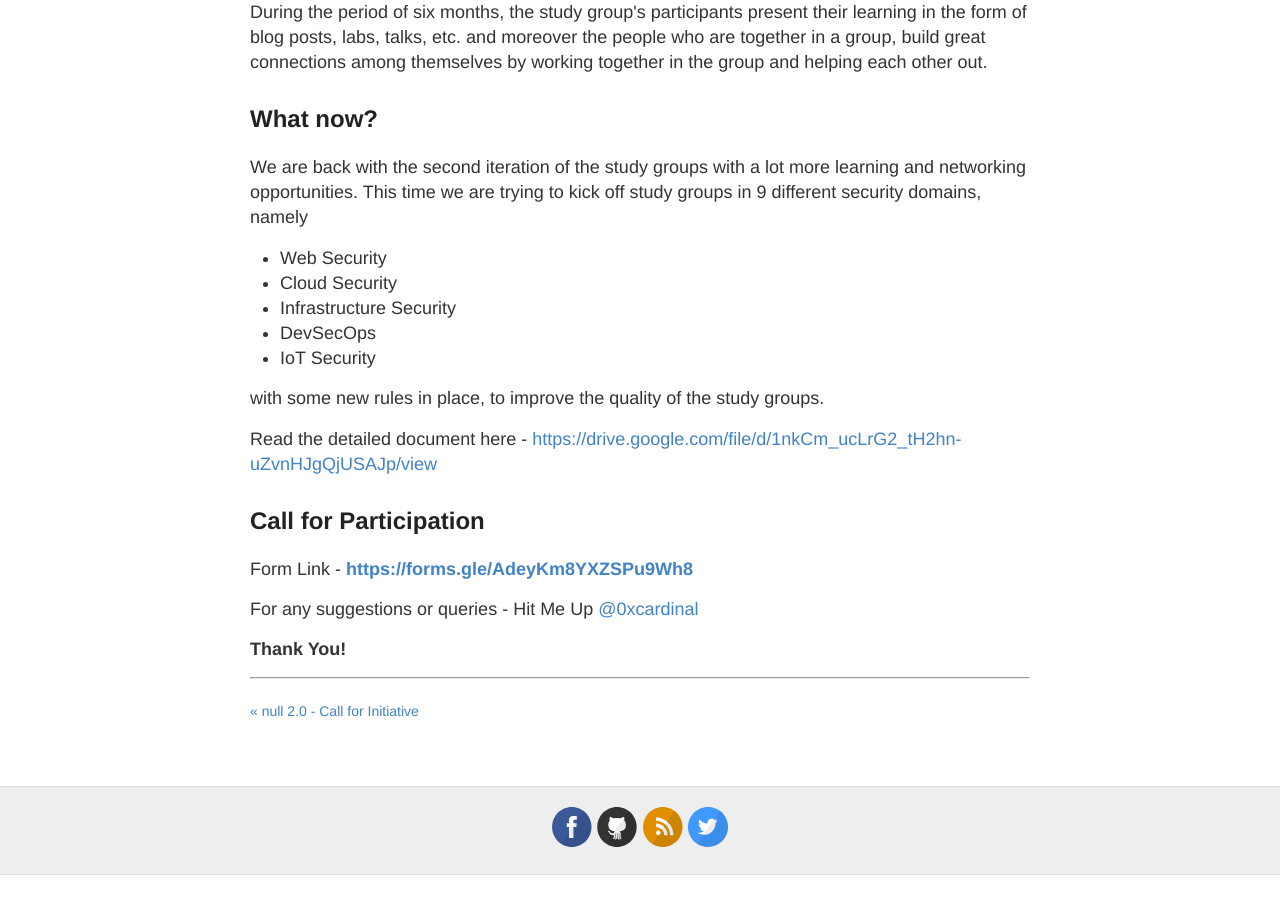
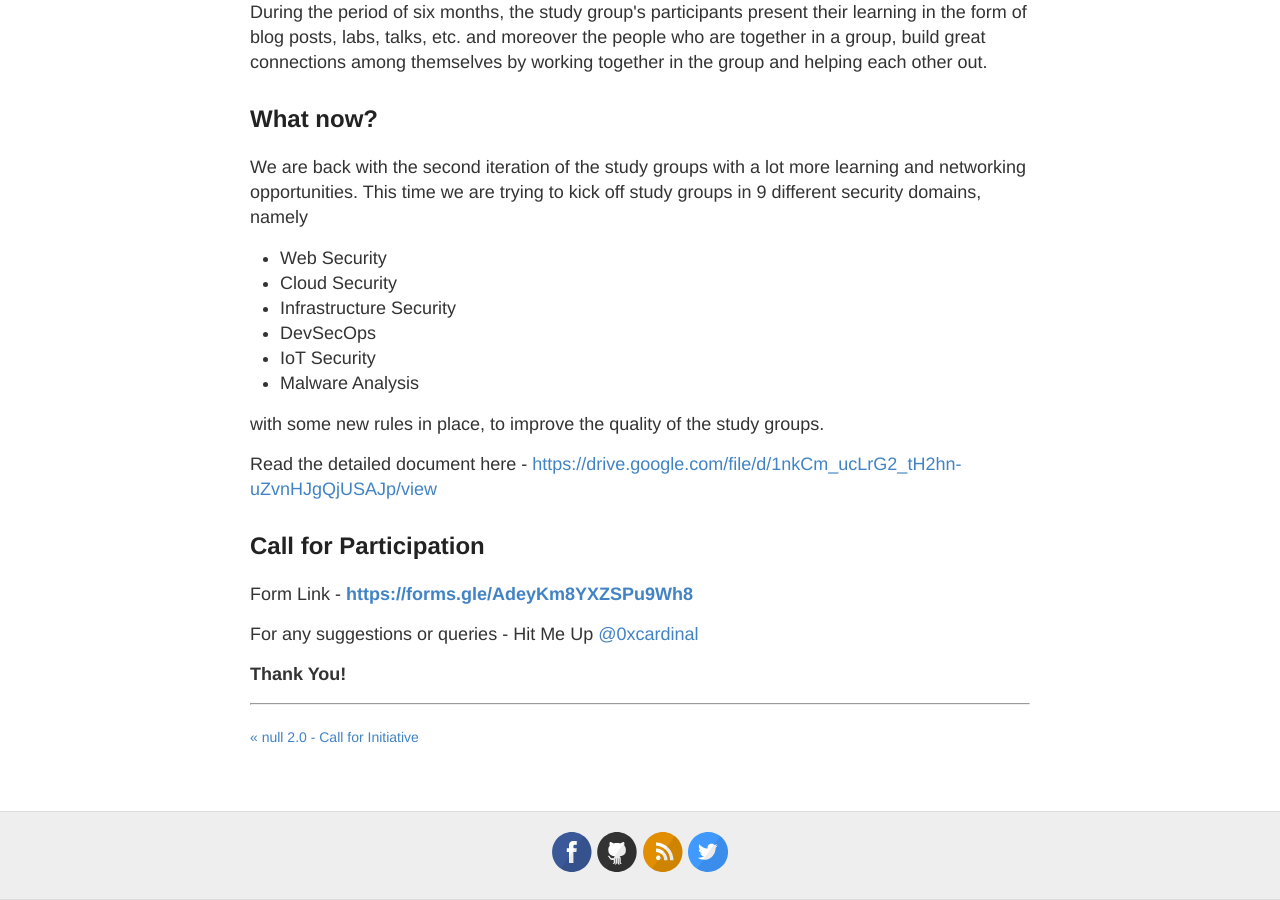
Before and after one commit to null-open-security-community/null-open-security-community.github.io, a Jekyll site: the page built from _posts/2021-09-20-null-study-groups.md, in a window 1280 px wide and 900 px high, scrolled down 1366 px. Built offline with Jekyll 4.4.1, drawn with Linux system fonts in a browser that asks for light colours; our own code applies the rules of GitHub Pages for plain Markdown files; before the commit the page ends 2241 px from its top, so only the background shows below that.

Commit message:
Add another domain

```diff
--- a/_posts/2021-09-20-null-study-groups.md
+++ b/_posts/2021-09-20-null-study-groups.md
@@ -44,6 +44,7 @@ title: null Study Groups: Learning Security & Building Networks
 * Infrastructure Security
 * DevSecOps
 * IoT Security
+* Malware Analysis
 
 <p>with some new rules in place, to improve the quality of the study groups.</p>
 
```
